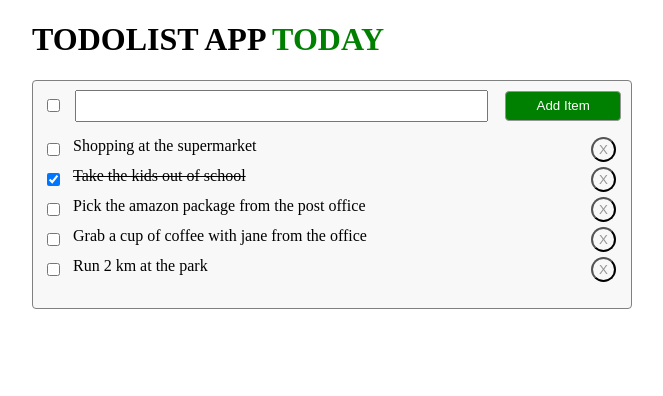
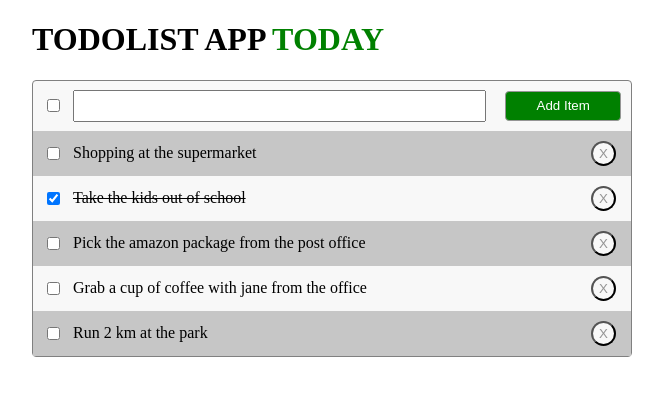
Before and after one commit to adica/react-todo-list, a React (Create React App) app: page / in a window 1280 px wide. Shown: the top 396 px of the page, without its empty margins (308-971 px from the left). Built offline with nearby package versions, Linux system fonts and the light colour scheme.

Commit message:
fix(design): full look

```diff
--- a/src/components/item.js
+++ b/src/components/item.js
@@ -1,14 +1,16 @@
 import React from 'react';
 import cn from 'classnames';
 
-export default function Item({ item, handleRemoveClick, handleMarkAsDone }) {
-    const itemClasses = cn('item ' + (item.done ? 'done' : 'normal'));
+export default function Item({ item, index, handleRemoveClick, handleMarkAsDone }) {
+    const itemClasses = cn('item', {
+        'done': item.done,
+        'even': index % 2 === 0
+    });
 
     return (
         <li
             id={item.id}
-            className={itemClasses}
-            key={item.id}>
+            className={itemClasses}>
             <input
                 checked={item.done}
                 type="checkbox"
--- a/src/components/todolist.js
+++ b/src/components/todolist.js
@@ -104,13 +104,15 @@ export default class TodoList extends React.Component {
 
 
                     {!this.state.list.length && (
-                        <div>No items on the list</div>
+                        <div className="no-items">No items on the list</div>
                     )}
 
                     {this.state.list && (
                         <ul className="items-list">
-                            {this.state.list.map(i => (
+                            {this.state.list.map((i, index) => (
                                 <Item
+                                    key={i.id}
+                                    index={index}
                                     item={i}
                                     handleRemoveClick={this.removeItem}
                                     handleMarkAsDone={this.markAsDone}
--- a/src/components/todolist.scss
+++ b/src/components/todolist.scss
@@ -2,9 +2,10 @@ $green: green;
 $white: #ffffff;
 $gray: #959595;
 $gray-light: #f8f8f8;
+$gray-lighter: #c6c6c6;
 
 .container {
-  width: 600px;
+  max-width: 600px;
   margin: 0 auto;
 
   .header {
@@ -18,7 +19,6 @@ $gray-light: #f8f8f8;
   .section {
     border: 1px solid gray;
     background-color: $gray-light;
-    padding: 10px;
     border-radius: 4px;
 
     .form {
@@ -26,6 +26,7 @@ $gray-light: #f8f8f8;
       justify-content: space-between;
       align-items: center;
       height: 30px;
+      padding: 10px;
 
       .mark-all {
 
@@ -34,6 +35,7 @@ $gray-light: #f8f8f8;
       .text-input {
         width: 70%;
         height: 85%;
+        margin: 0 auto 0 10px;
       }
 
       .add {
@@ -47,21 +49,33 @@ $gray-light: #f8f8f8;
       }
     }
 
+    .no-items {
+      padding: 10px;
+    }
+
     .items-list {
       padding: 0;
+      margin: 0;
 
       .item {
-        margin-bottom: 5px;
+        padding: 10px;
         display: flex;
         justify-content: space-between;
+        align-items: center;
 
         span {
-          padding-left: 10px;
+          padding: 0 10px;
         }
-      }
 
-      .item.done span {
-        text-decoration: line-through
+        &.done {
+          span {
+            text-decoration: line-through
+          }
+        }
+
+        &.even {
+          background-color: $gray-lighter;
+        }
       }
 
       .remove {
```
